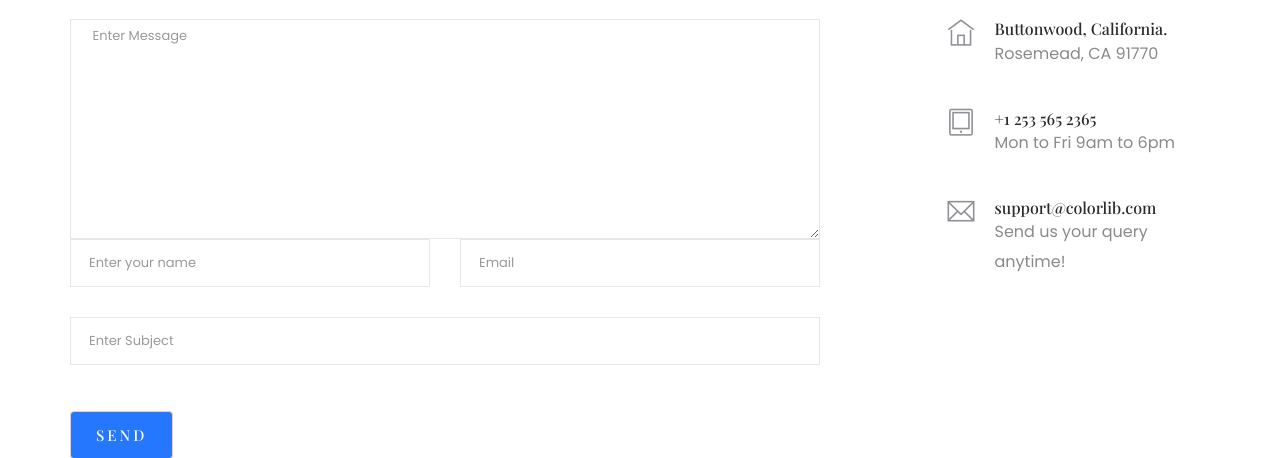
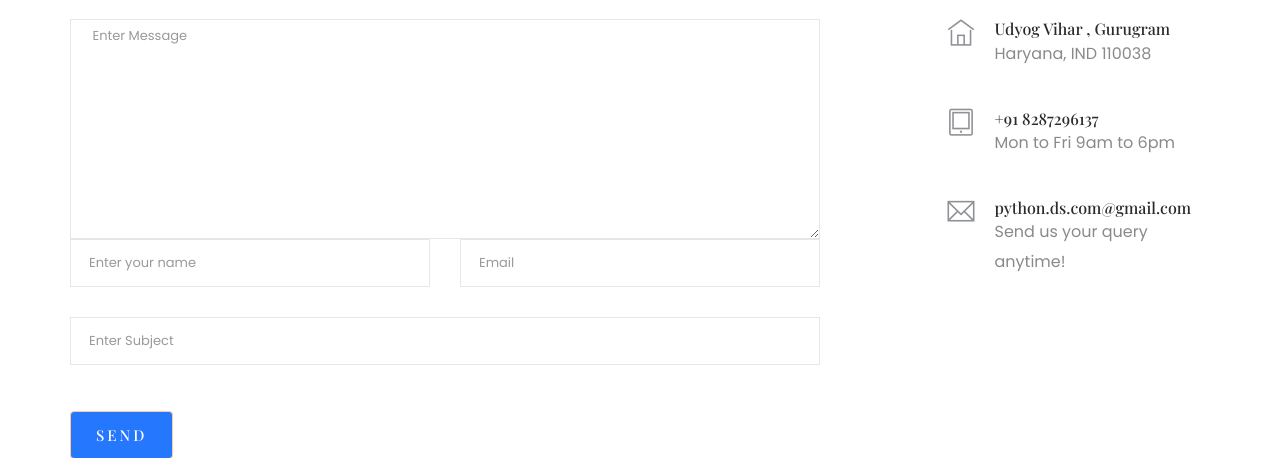
Before and after one commit to vishavjeet26/ecommerce, a Django app: page /contact/ in a window 1280 px wide; the page is wider, and only the part inside the window is pictured. Shown: the part 1182-1640 px from the top of that part. Run offline with Django 3.2, Linux system fonts and the light colour scheme; some libraries are stand-ins or nearby versions; some web fonts are replaced.

Commit message:
Ecommerce template convert in django

```diff
--- a/products/templates/products/snippets/base_head.html
+++ b/products/templates/products/snippets/base_head.html
@@ -24,7 +24,7 @@
                     </form>
                  </div>
                <ul class="contact-now">
-                   <li>+777 2345 7886</li>
+                   <li>+91 8287296137</li>
                </ul>
               </div>
              <div class="header-info-right">
--- a/templates/contact/view.html
+++ b/templates/contact/view.html
@@ -102,21 +102,21 @@
                         <div class="media contact-info">
                             <span class="contact-info__icon"><i class="ti-home"></i></span>
                             <div class="media-body">
-                                <h3>Buttonwood, California.</h3>
-                                <p>Rosemead, CA 91770</p>
+                                <h3>Udyog Vihar , Gurugram</h3>
+                                <p>Haryana, IND 110038</p>
                             </div>
                         </div>
                         <div class="media contact-info">
                             <span class="contact-info__icon"><i class="ti-tablet"></i></span>
                             <div class="media-body">
-                                <h3>+1 253 565 2365</h3>
+                                <h3>+91 8287296137</h3>
                                 <p>Mon to Fri 9am to 6pm</p>
                             </div>
                         </div>
                         <div class="media contact-info">
                             <span class="contact-info__icon"><i class="ti-email"></i></span>
                             <div class="media-body">
-                                <h3>support@colorlib.com</h3>
+                                <h3>python.ds.com@gmail.com</h3>
                                 <p>Send us your query anytime!</p>
                             </div>
                         </div>
```
